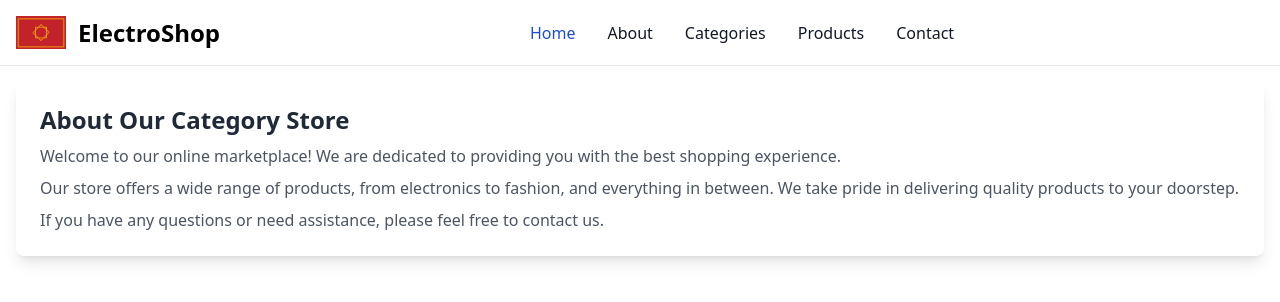
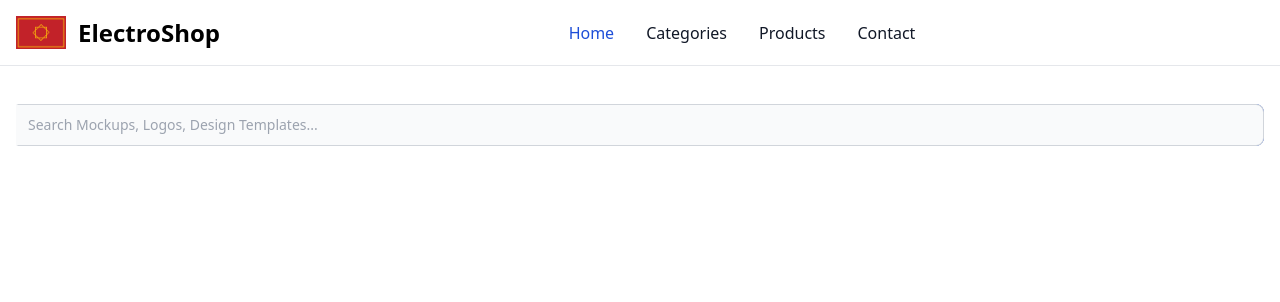
Before and after one commit to Younes202/E-Commerce_Clients_Back_Office, a React (Create React App) app in the folder FRONTEND/ecommerce/: page /category in a window 1280 px wide. Shown: the top 302 px of the page. Built offline with nearby package versions, Linux system fonts and the light colour scheme.

Commit message:
I Set my Bar Searching in Categories

```diff
--- a/FRONTEND/ecommerce/src/components/Category.js
+++ b/FRONTEND/ecommerce/src/components/Category.js
@@ -1,31 +1,93 @@
-import React from 'react';
+import React, { useState } from 'react';
 
 function Category() {
-  // Inline style to set the background color of the body
-  const bodyStyle = {
-    backgroundColor: 'white',
+  const [searchTerm, setSearchTerm] = useState('');
+  const [showCategories, setShowCategories] = useState(false);
+  const electronicsCategories = [
+    'Smartphones',
+    'Laptops',
+    'Audio & Headphones',
+    'Cameras & Photography',
+    'Gaming',
+    'Wearable Tech',
+    'Smart Home',
+    'Accessories & Components',
+    'DIY Electronics',
+    'Security & Surveillance',
+  ];
+
+  const handleSearchChange = (event) => {
+    const { value } = event.target;
+    setSearchTerm(value);
+    setShowCategories(value !== ''); // Show categories only if there's a search term.
   };
 
+  const filteredCategories = electronicsCategories.filter((category) =>
+    category.toLowerCase().includes(searchTerm.toLowerCase())
+  );
+
   return (
-    <div style={bodyStyle} className="h-screen">
-      <br />
-      <br />
+    <div className="h-screen">
+      <main className="max-w-screen-xl mx-auto px-4 py-8">
+        <br />
+        <br />
+        <br />
+        <form>
+          <div className="relative flex">
+            <input
+              type="search"
+              id="search-dropdown"
+              className="block p-2.5 w-full z-20 text-sm text-gray-900 bg-gray-50 rounded-r-lg border-l-gray-50 border-l-2 border border-gray-300 focus:ring-blue-500 focus:border-blue-500 dark:bg-gray-700 dark:border-l-gray-700 dark:border-gray-600 dark:placeholder-gray-400 dark:text-white dark:focus-border-blue-500"
+              placeholder="Search Mockups, Logos, Design Templates..."
+              required
+              value={searchTerm}
+              onChange={handleSearchChange}
+            />
 
-      <main className="max-w-screen-xl mx-auto px-4 py-8">
-        <section className="bg-white dark:bg-gray-900 rounded-lg shadow-lg p-6">
-          <h2 className="text-2xl font-semibold text-gray-800 dark:text-white">
-            About Our Category Store
-          </h2>
-          <p className="mt-2 text-gray-600 dark:text-gray-400">
-            Welcome to our online marketplace! We are dedicated to providing you with the best shopping experience.
-          </p>
-          <p className="mt-2 text-gray-600 dark:text-gray-400">
-            Our store offers a wide range of products, from electronics to fashion, and everything in between. We take pride in delivering quality products to your doorstep.
-          </p>
-          <p className="mt-2 text-gray-600 dark:text-gray-400">
-            If you have any questions or need assistance, please feel free to contact us.
-          </p>
-        </section>
+            <button
+              type="submit"
+              className="absolute top-0 right-0 p-2.5 text-sm font-medium h-full text-white bg-blue-700 rounded-r-lg border border-blue-700 hover-bg-blue-800 focus-ring-4 focus-outline-none focus-ring-blue-300 dark-bg-blue-600 dark-hover-bg-blue-700 dark-focus-ring-blue-800"
+              onClick={(e) => e.preventDefault()}
+            >
+              <svg
+                className="w-4 h-4"
+                aria-hidden="true"
+                xmlns="http://www.w3.org/2000/svg"
+                fill="none"
+                viewBox="0 0 20 20"
+              >
+                <path
+                  stroke="currentColor"
+                  strokeLinecap="round"
+                  strokeLinejoin="round"
+                  strokeWidth="2"
+                  d="m19 19-4-4m0-7A7 7 0 1 1 1 8a7 7 0 0 1 14 0Z"
+                />
+              </svg>
+              <span className="sr-only">Search</span>
+            </button>
+          </div>
+
+          {showCategories && (
+            <div
+              id="dropdown"
+              className="z-10 bg-white divide-y divide-gray-100 rounded-lg shadow w-full h-13 dark:bg-gray-700"
+            >
+              <ul className="py-2 text-sm text-gray-700 dark:text-gray-200" aria-labelledby="dropdown-button">
+                {filteredCategories.map((category, index) => (
+                  <li key={index}>
+                    <button
+                      type="button"
+                      className="inline-flex w-full px-4 py-2 hover-bg-gray-100 dark-hover-bg-gray-600 dark-hover-text-white"
+                    >
+                      {category}
+                    </button>
+                  </li>
+                ))}
+              </ul>
+            </div>
+          )}
+        </form>
       </main>
     </div>
   );
--- a/FRONTEND/ecommerce/src/components/Contact.js
+++ b/FRONTEND/ecommerce/src/components/Contact.js
@@ -0,0 +1,20 @@
+import React from 'react';
+
+function Contact() {
+  // Inline style to set the background color of the body
+  const bodyStyle = {
+    backgroundColor: 'white',
+  };
+
+  return (
+    <div style={bodyStyle} className="h-screen">
+      <br />
+      <br />
+
+      <main className="max-w-screen-xl mx-auto px-4 py-8">
+      </main>
+    </div>
+  );
+}
+
+export default Contact;
--- a/FRONTEND/ecommerce/src/components/NavBar.js
+++ b/FRONTEND/ecommerce/src/components/NavBar.js
@@ -42,15 +42,7 @@ function NavBar() {
                 Home
               </NavLink>
             </li>
-            <li>
-              <NavLink
-                to="/about"
-                className="block py-2 pl-3 pr-4 text-gray-900 rounded hover:bg-gray-100 md:hover:bg-transparent md:hover:text-blue-700 md:p-0 md:dark:hover:text-blue-500 dark:text-white dark:hover:bg-gray-700 dark:hover:text-white md:dark:hover:bg-transparent dark:border-gray-700"
-                activeClassName="bg-blue-700"
-              >
-                About
-              </NavLink>
-            </li>
+
             <li>
               <NavLink
                 to="/category"
```
Also changed, not shown: FRONTEND/ecommerce/src/components/About.js (deleted).
